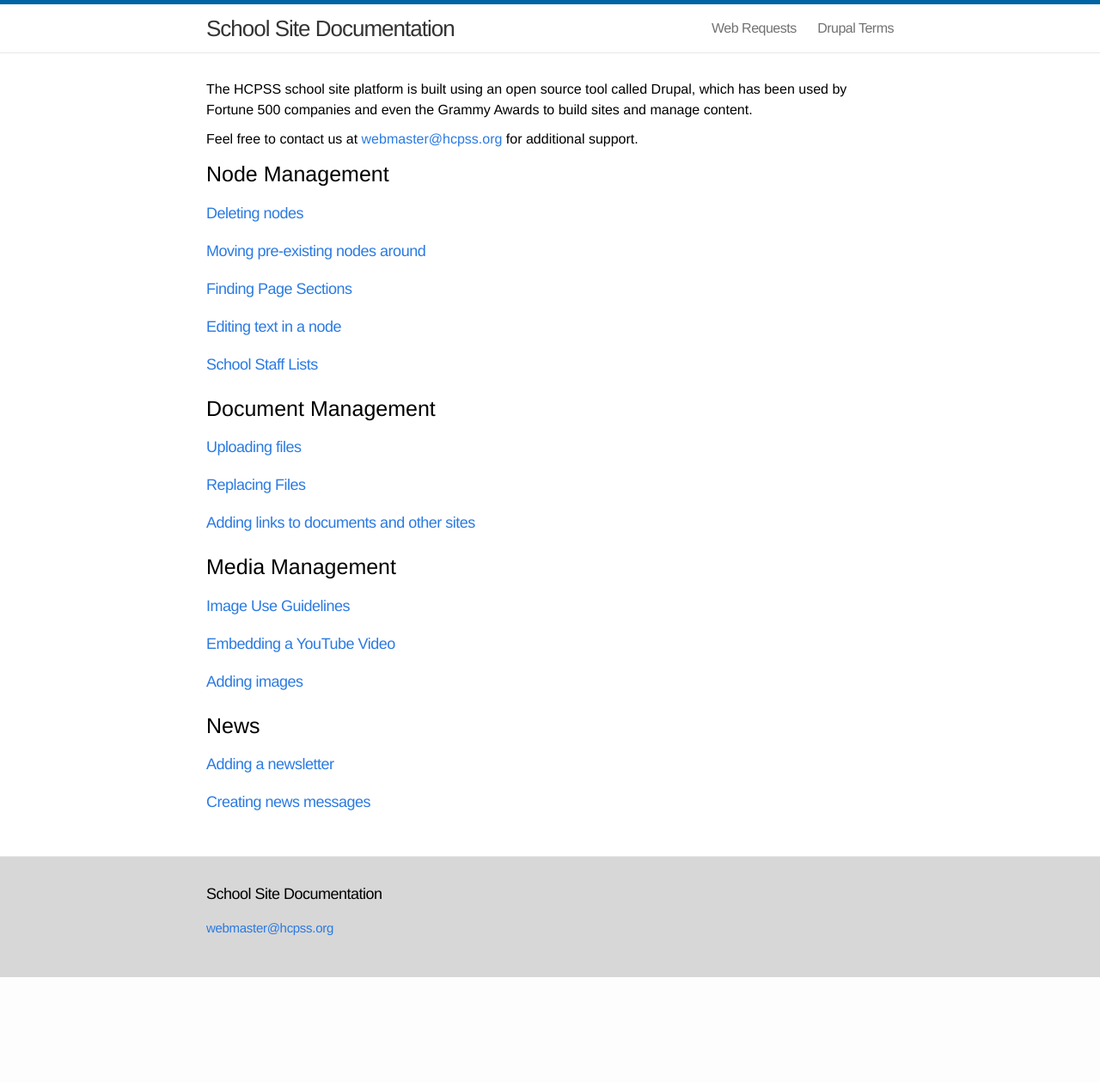
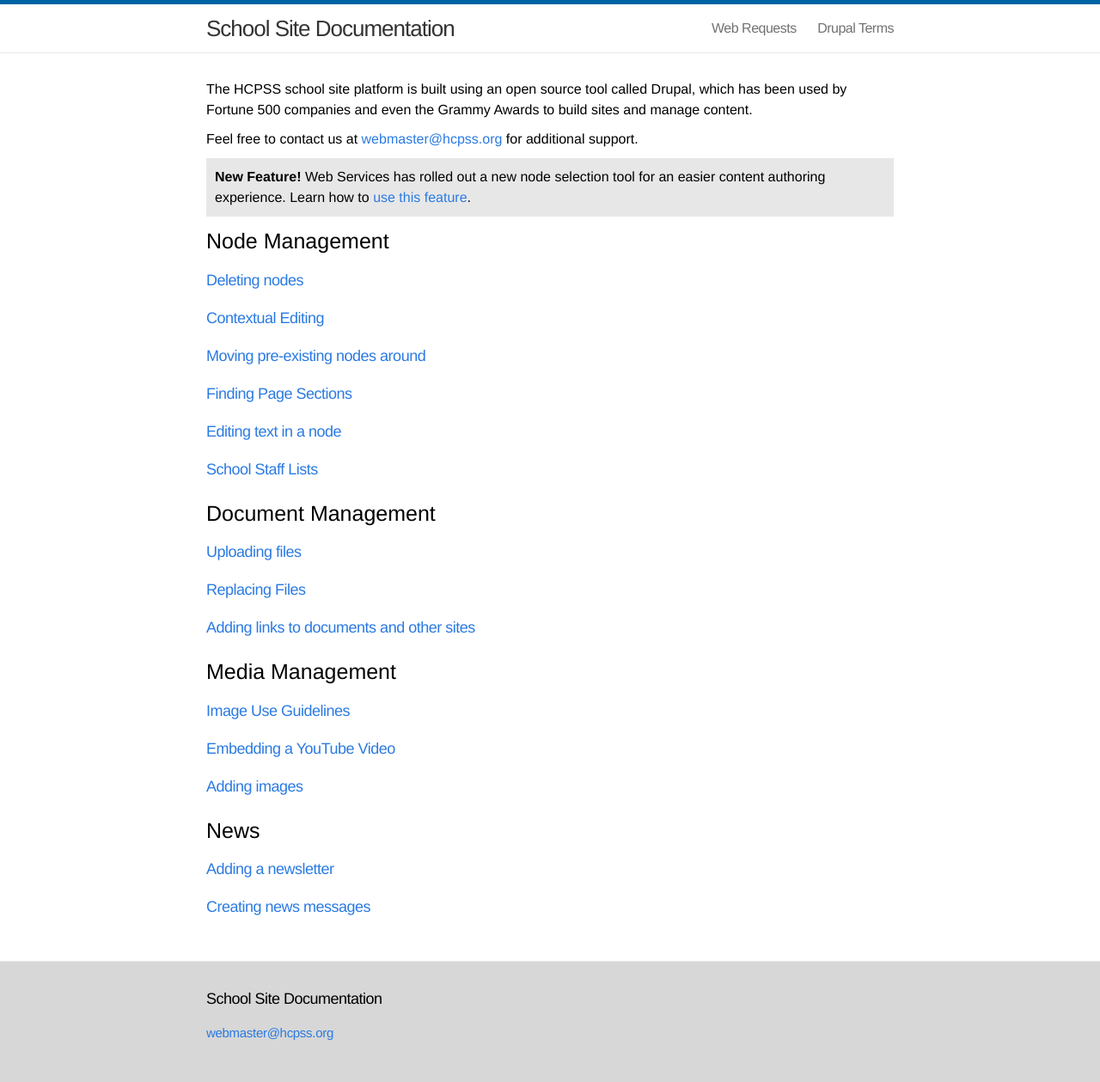
Before and after one commit to HCPSS/schoolsites-help, a Jekyll site: the page built from index.html, in a window 1280 px wide. Shown: the whole page at 86% size. Built offline with Jekyll 4.4.1, drawn with Linux system fonts in a browser that asks for light colours; Markdown is read by kramdown in place of the engine named in the settings; before the commit the page ends 1137 px from its top, so only the background shows below that.

Commit message:
added new bit on contextual editing

```diff
--- a/index.html
+++ b/index.html
@@ -7,6 +7,8 @@
 <p>The HCPSS school site platform is built using an open source tool called Drupal, which has been used by Fortune 500 companies and even the Grammy Awards to build sites and manage content.</p>
 
 <p>Feel free to contact us at <a href="mailto:webmaster@hcpss.org">webmaster@hcpss.org</a> for additional support.</p>
+
+<p style="background-color:#e7e7e7;padding:10px;margin-top:10px;margin-bottom:10px;"><strong>New Feature!</strong> Web Services has rolled out a new node selection tool for an easier content authoring experience. Learn how to <a href="/schoolsites-help/nodes/2014/07/17/contextual/">use this feature</a>.</p>
 
   <h2>Node Management</h2>
 
```
Also changed, not shown: _posts/2014-07-17-contextual.md (added, +17 -0 lines), images/pages/edit-delete.png (added), images/pages/using-contexutal-editing.png (added).
